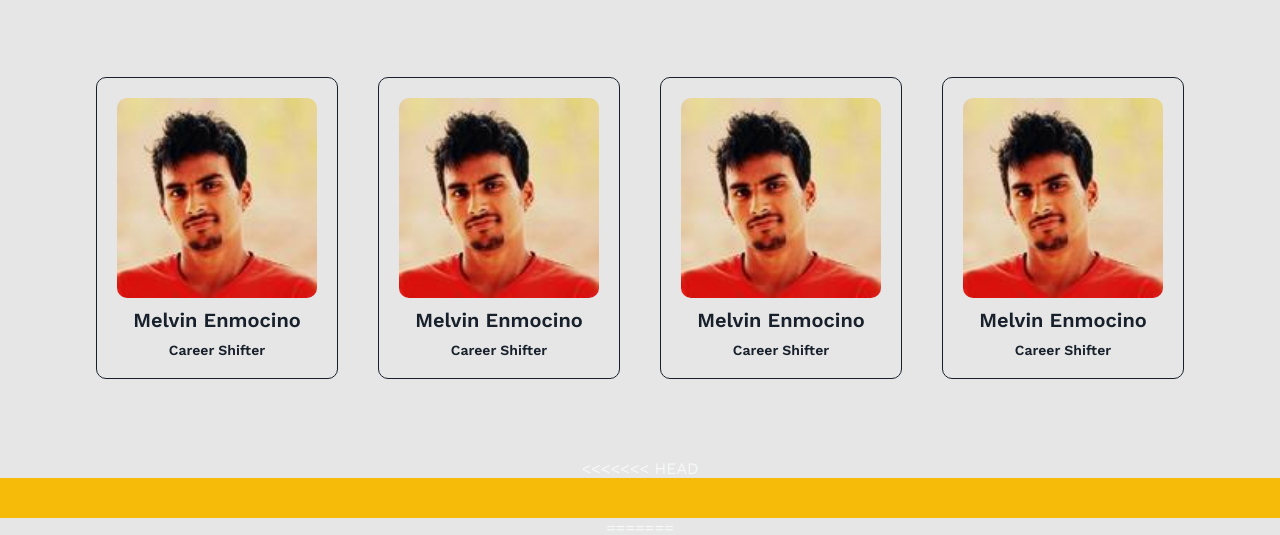
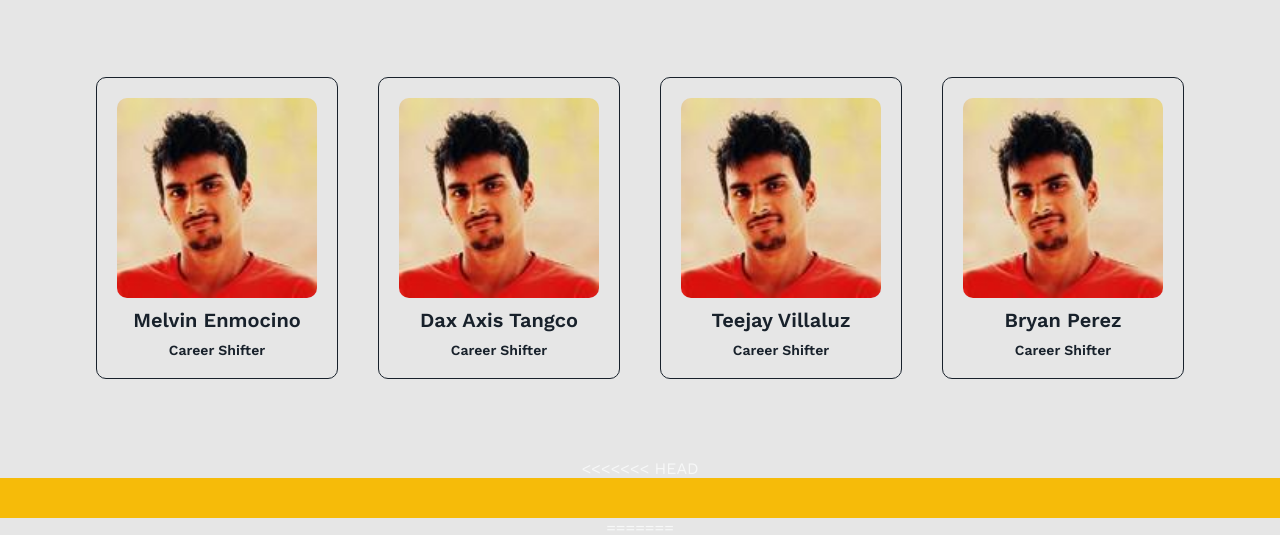
Before and after one commit to boymelvs/pairgo, a plain HTML site: page index.html in a window 1280 px wide. Shown: the part 3449-3984 px from the top of the page. Drawn offline with nearby package versions, Linux system fonts and the light colour scheme.

Commit message:
no message

```diff
--- a/index.html
+++ b/index.html
@@ -295,7 +295,7 @@
                      <img src="./images/profile/profile-1.jpg" alt="melvin" />
 
                      <a href="https://boymelvs.github.io/PORTFOLIO/" target="_blank" rel="noopener noreferrer" class="name">
-                        <span> Melvin Enmocino </span>
+                        <span> Dax Axis Tangco </span>
                      </a>
 
                      <div class="team-port">Career Shifter</div>
@@ -305,7 +305,7 @@
                      <img src="./images/profile/profile-1.jpg" alt="melvin" />
 
                      <a href="https://boymelvs.github.io/PORTFOLIO/" target="_blank" rel="noopener noreferrer" class="name">
-                        <span> Melvin Enmocino </span>
+                        <span> Teejay Villaluz </span>
                      </a>
 
                      <div class="team-port">Career Shifter</div>
@@ -314,8 +314,8 @@
                   <div class="team-card">
                      <img src="./images/profile/profile-1.jpg" alt="melvin" />
 
-                     <a href="https://boymelvs.github.io/PORTFOLIO/" target="_blank" rel="noopener noreferrer" class="name">
-                        <span> Melvin Enmocino </span>
+                     <a href="" target="_blank" rel="noopener noreferrer" class="name">
+                        <span> Bryan Perez </span>
                      </a>
 
                      <div class="team-port">Career Shifter</div>
@@ -324,9 +324,7 @@
             </section>
          </main>
 <<<<<<< HEAD
-         <div class="about">
 
-         </div>
          <footer id="my-footer"></footer>
 =======
 
```
